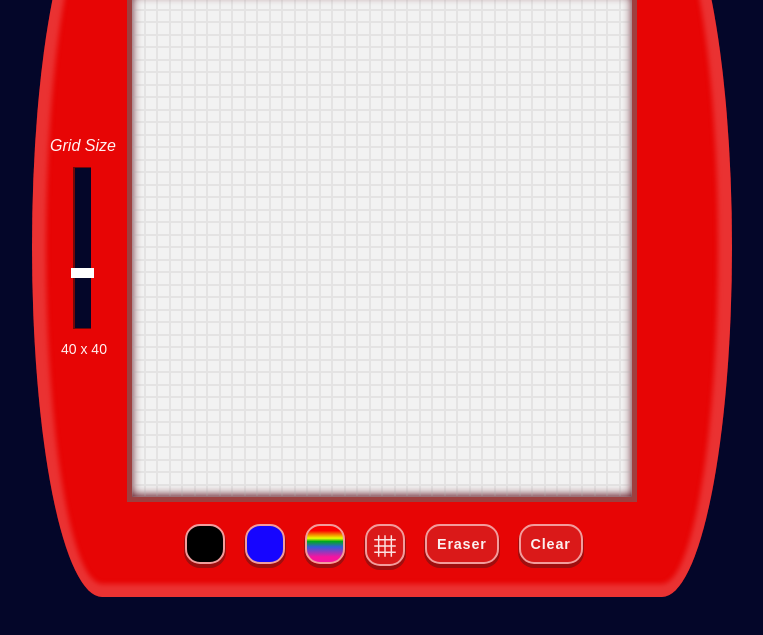
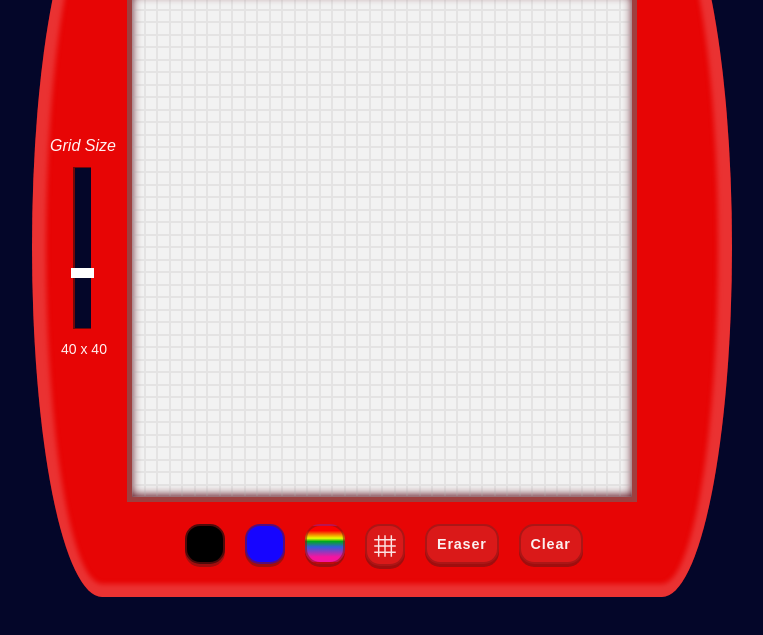
Before and after one commit to saskiabt/etch-a-sketch, a plain HTML site: page index.html in a window 1280 px wide. Shown: the part 161-796 px from the top of the page, without its empty margins (258-1021 px from the left). Drawn offline with Linux system fonts and the light colour scheme; a web font is replaced by a local one.

Commit message:
alter box shadow on button

```diff
--- a/styles.css
+++ b/styles.css
@@ -183,16 +183,13 @@ body {
     font-style: normal;
     font-size: .9em;
     background-color: rgb(218, 25, 25);
-    /* border-color: rgb(118, 77, 77); */
-    box-shadow:  rgba(207, 142, 142, 0.4) 1px 8px 20px;
-    border: 2px solid rgb(243, 156, 156);;
+    border: 2px solid rgb(138 21 21 / 57%);
     padding: 4px;
     color: rgb(251, 240, 240);
     border-radius: 15px;
     padding: 10px;
     display: flex;
-    /* box-shadow: rgb(42 29 29 / 40%) 1px -3px 3px 1.2px; */
-    box-shadow: rgb(122 19 19 / 65%) 0px 3px 0px 1px;
+    box-shadow: rgb(122 19 19 / 65%) 0px 3px 0px 0px;
     letter-spacing: .8px;
   }
 
```
